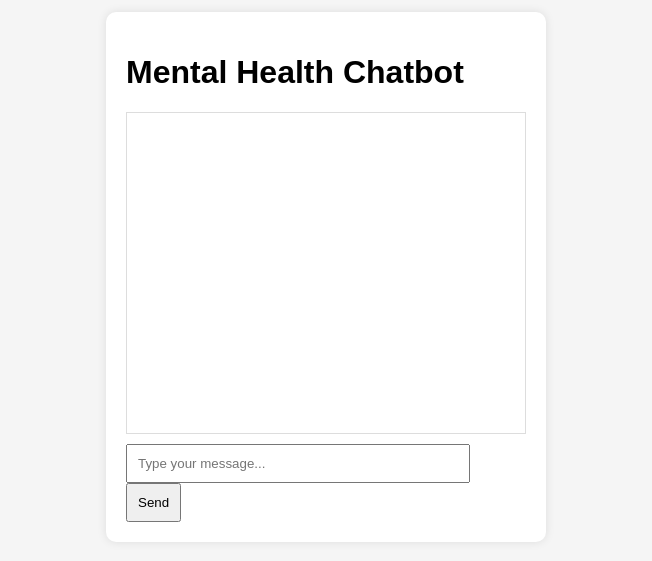
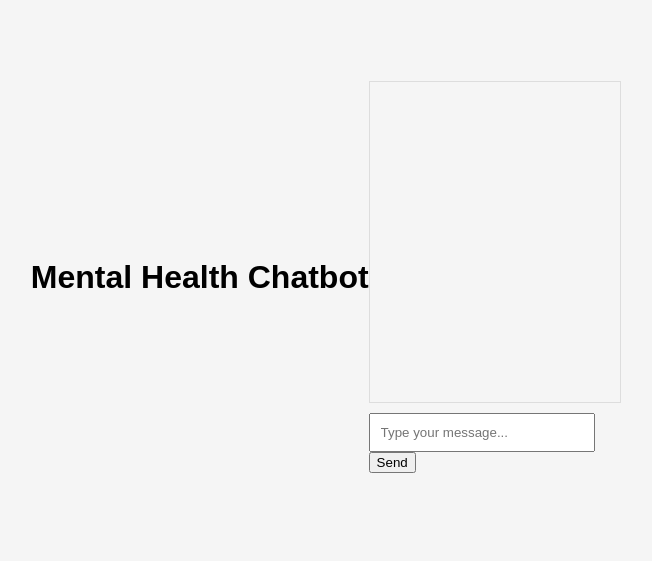
Before and after one commit to Arjuntrivedi3112/Manosthiti, a website: page index.html in a window 1280 px wide. Shown: the part 131-692 px from the top of the page, without its empty margins (314-966 px from the left). Drawn offline with Linux system fonts and the light colour scheme.

Commit message:
Update index.html

```diff
--- a/index.html
+++ b/index.html
@@ -1,19 +1,20 @@
 <!DOCTYPE html>
 <html lang="en">
 <head>
-  <meta charset="UTF-8" />
-  <meta name="viewport" content="width=device-width, initial-scale=1.0" />
-  <title>Mental Health Chatbot</title>
-  <link rel="stylesheet" href="style.css" />
+    <meta charset="UTF-8">
+    <meta name="viewport" content="width=device-width, initial-scale=1.0">
+    <title>Mental Health Chatbot</title>
+    <link rel="stylesheet" href="style.css">
 </head>
 <body>
-  <div class="chat-container">
     <h1>Mental Health Chatbot</h1>
-    <div id="chat-box"></div>
-    <input type="text" id="user-input" placeholder="Type your message..." />
-    <button id="send-btn">Send</button>
-  </div>
-
-  <script src="script.js"></script>
+    <div id="chat-container">
+        <div id="chat-box"></div>
+        <form id="chat-form">
+            <input type="text" id="user-input" placeholder="Type your message..." autocomplete="off">
+            <button type="submit">Send</button>
+        </form>
+    </div>
+    <script src="script.js"></script>
 </body>
 </html>
```
